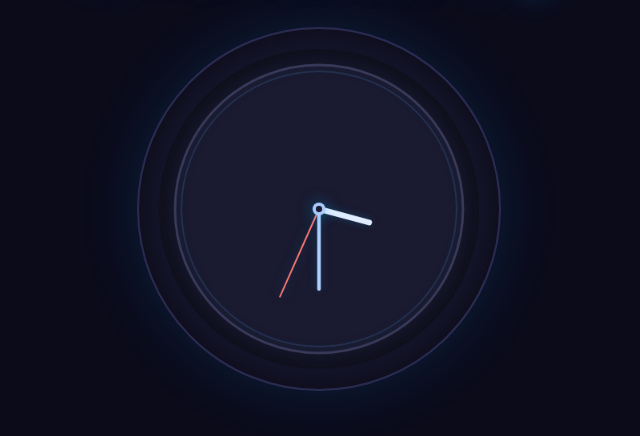
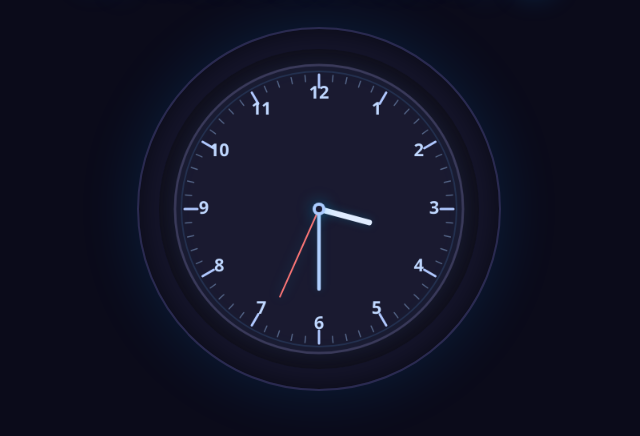
Before and after one commit to RoleVerseAi/Goodwall, a plain HTML site: page index.html in a window 1280 px wide. Shown: the part 230-666 px from the top of the page, without its empty margins (321-961 px from the left). Drawn offline with Linux system fonts and the light colour scheme.

Commit message:
Update index.html

```diff
--- a/index.html
+++ b/index.html
@@ -87,6 +87,32 @@
       ctx.lineWidth = 2;
       ctx.stroke();
 
+      for (let i = 0; i < 60; i++) {
+        const angle = (i * Math.PI) / 30 - Math.PI / 2;
+        const isHour = i % 5 === 0;
+        const length = isHour ? 16 : 8;
+        const outer = radius - 12;
+        const inner = radius - 12 - length;
+        ctx.beginPath();
+        ctx.moveTo(centerX + outer * Math.cos(angle), centerY + outer * Math.sin(angle));
+        ctx.lineTo(centerX + inner * Math.cos(angle), centerY + inner * Math.sin(angle));
+        ctx.strokeStyle = isHour ? '#b0c8ff' : '#556688';
+        ctx.lineWidth = isHour ? 3 : 1.5;
+        ctx.stroke();
+      }
+
+      ctx.fillStyle = '#c0d8ff';
+      ctx.font = 'bold 22px "Segoe UI", "Courier New", monospace';
+      ctx.textAlign = 'center';
+      ctx.textBaseline = 'middle';
+      for (let i = 1; i <= 12; i++) {
+        const angle = (i * Math.PI) / 6 - Math.PI / 2;
+        const numRadius = radius - 36;
+        const x = centerX + numRadius * Math.cos(angle);
+        const y = centerY + numRadius * Math.sin(angle);
+        ctx.fillText(i, x, y);
+      }
+
       const hourAngle = (hours * Math.PI) / 6 + (minutes * Math.PI) / 360 - Math.PI / 2;
       const minuteAngle = (minutes * Math.PI) / 30 - Math.PI / 2;
       const secondAngle = (seconds * Math.PI) / 30 - Math.PI / 2;
```
